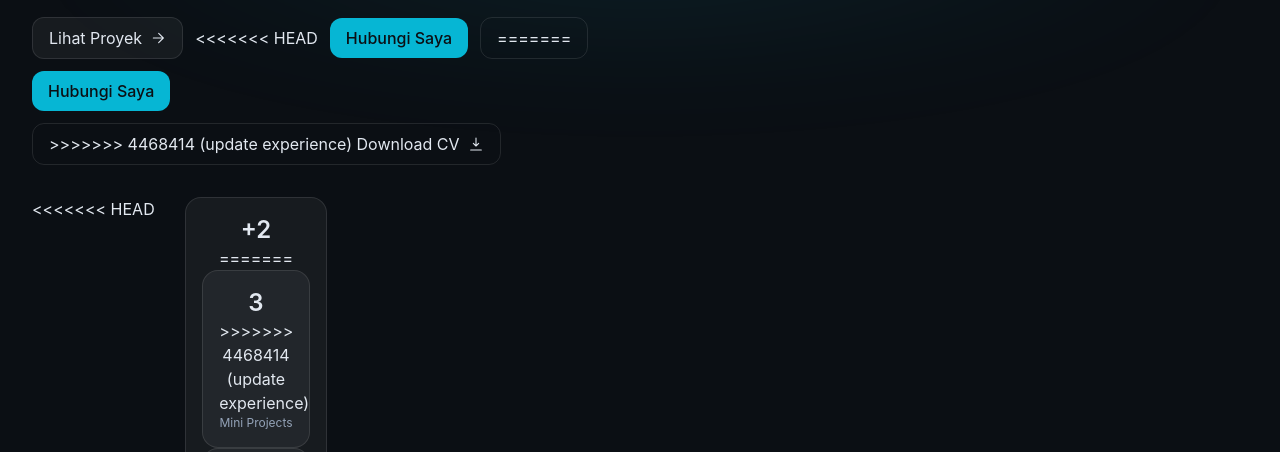
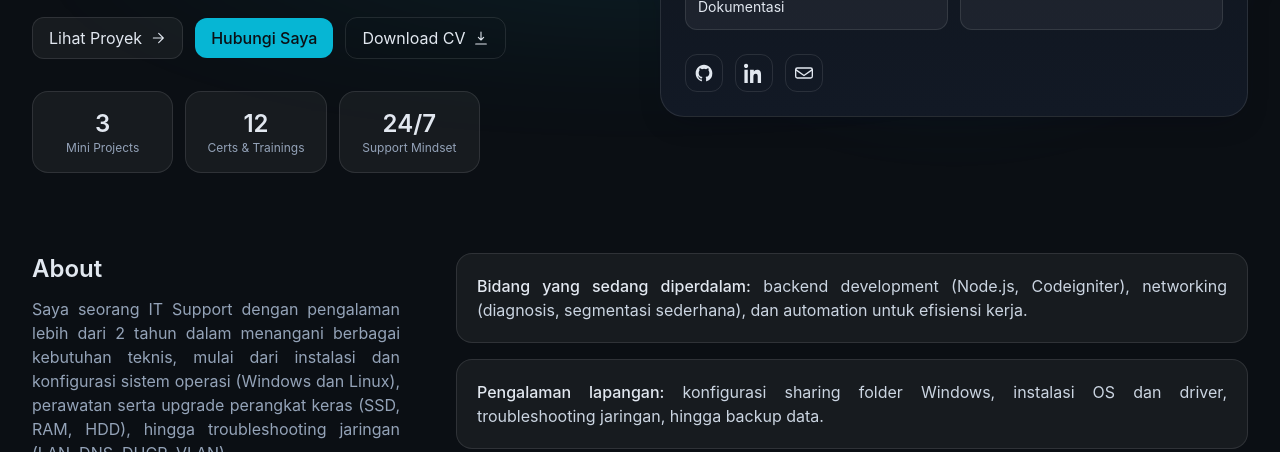
Before and after one commit to hanifmutaz/portfolio, a plain HTML site: page index.html in a window 1280 px wide. Shown: the part 445-897 px from the top of the page. Drawn offline with nearby package versions, Linux system fonts and the light colour scheme.

Commit message:
update data

```diff
--- a/index.html
+++ b/index.html
@@ -163,17 +163,12 @@
                     stroke-linejoin="round" />
                 </svg>
               </a>
-<<<<<<< HEAD
-              <a href="#contact" class="inline-flex items-center gap-2 rounded-xl bg-accent-500 px-4 py-2 font-medium text-ink-900 hover:bg-accent-400 transition-all duration-300 hover:scale-105 hover:shadow-lg hover:shadow-accent-500/25">Hubungi Saya</a>
-               <a  href="https://drive.google.com/file/d/1r03v1T1J_43RPKefrhDeDrzJesvWn_S3/view?usp=sharing" target="_blank" class="inline-flex items-center gap-2 rounded-xl border border-white/10 px-4 py-2 hover:bg-white/5 transition-all duration-300 hover:scale-105">
-=======
               <a href="#contact"
                 class="inline-flex items-center gap-2 rounded-xl bg-accent-500 px-4 py-2 font-medium text-ink-900 hover:bg-accent-400 transition-all duration-300 hover:scale-105 hover:shadow-lg hover:shadow-accent-500/25">Hubungi
                 Saya</a>
               <a href="https://drive.google.com/file/d/1JRWMyftqHYToigmqVrvD4gVPxYceJaZ4/view?usp=sharing"
                 target="_blank"
                 class="inline-flex items-center gap-2 rounded-xl border border-white/10 px-4 py-2 hover:bg-white/5 transition-all duration-300 hover:scale-105">
->>>>>>> 4468414 (update experience)
                 Download CV
                 <svg width="16" height="16" viewBox="0 0 24 24" fill="none" xmlns="http://www.w3.org/2000/svg"
                   class="transition-transform group-hover:translate-y-1">
@@ -183,14 +178,9 @@
               </a>
             </div>
             <div class="mt-8 grid grid-cols-3 gap-3 max-w-md animate-fadeInUp">
-<<<<<<< HEAD
-              <div class="rounded-2xl border border-white/10 bg-white/5 p-4 text-center hover:bg-white/10 transition-all duration-300 hover:scale-105">
-                <div class="text-xl sm:text-2xl font-semibold">+<span id="projCount">2</span></div>
-=======
               <div
                 class="rounded-2xl border border-white/10 bg-white/5 p-4 text-center hover:bg-white/10 transition-all duration-300 hover:scale-105">
                 <div class="text-xl sm:text-2xl font-semibold"><span id="projCount">3</span></div>
->>>>>>> 4468414 (update experience)
                 <div class="text-xs text-slate-400">Mini Projects</div>
               </div>
               <div
@@ -386,12 +376,8 @@
             <div class="card-media"></div>
             <div class="p-5">
               <h3 class="text-lg font-semibold">Sistem Input Insentif PAT</h3>
-<<<<<<< HEAD
-              <p class="mt-1 text-sm text-slate-400">aplikasi web untuk pencatatan dan penghitungan insentif guru/wali.</p>
-=======
               <p class="mt-1 text-sm text-slate-400">aplikasi web untuk pencatatan dan penghitungan insentif guru/wali.
                 Meminimalkan kesalahan manual sekitar 30%.</p>
->>>>>>> 4468414 (update experience)
               <div class="mt-3 flex flex-wrap gap-2 text-xs">
                 <span class="pill">html</span><span class="pill">css</span><span class="pill">javascript</span><span
                   class="pill">php native</span><span class="pill">mysql</span>
```
